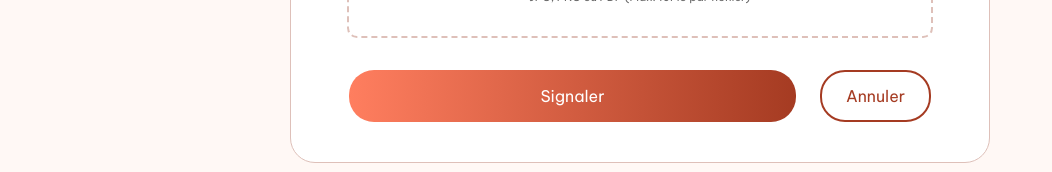
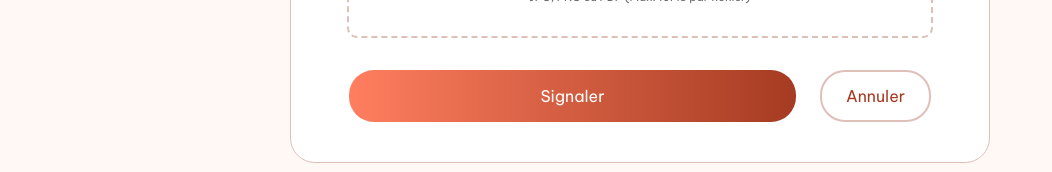
Before and after one commit to ChickenCodeSchool/Js-Team-vert-WildWlaker-P3-G3, a React (Vite) app in the folder client/: page /userreport in a window 1280 px wide. Shown: the part 762-934 px from the top of the page, without its empty margins (0-1052 px from the left). Built offline with nearby package versions, Linux system fonts and the light colour scheme; a web font is replaced by a local one.

Commit message:
fix: css with new var()

```diff
--- a/client/src/pages/UserReport/UserReport.css
+++ b/client/src/pages/UserReport/UserReport.css
@@ -77,7 +77,7 @@
       button[type="button"] {
         padding: 14px 24px;
         background-color: transparent;
-        border: 2px solid var(--icon-color);
+        border: 2px solid var(--border-color);
         border-radius: 25px;
         color: var(--font-brown);
         font-size: 1rem;
```
